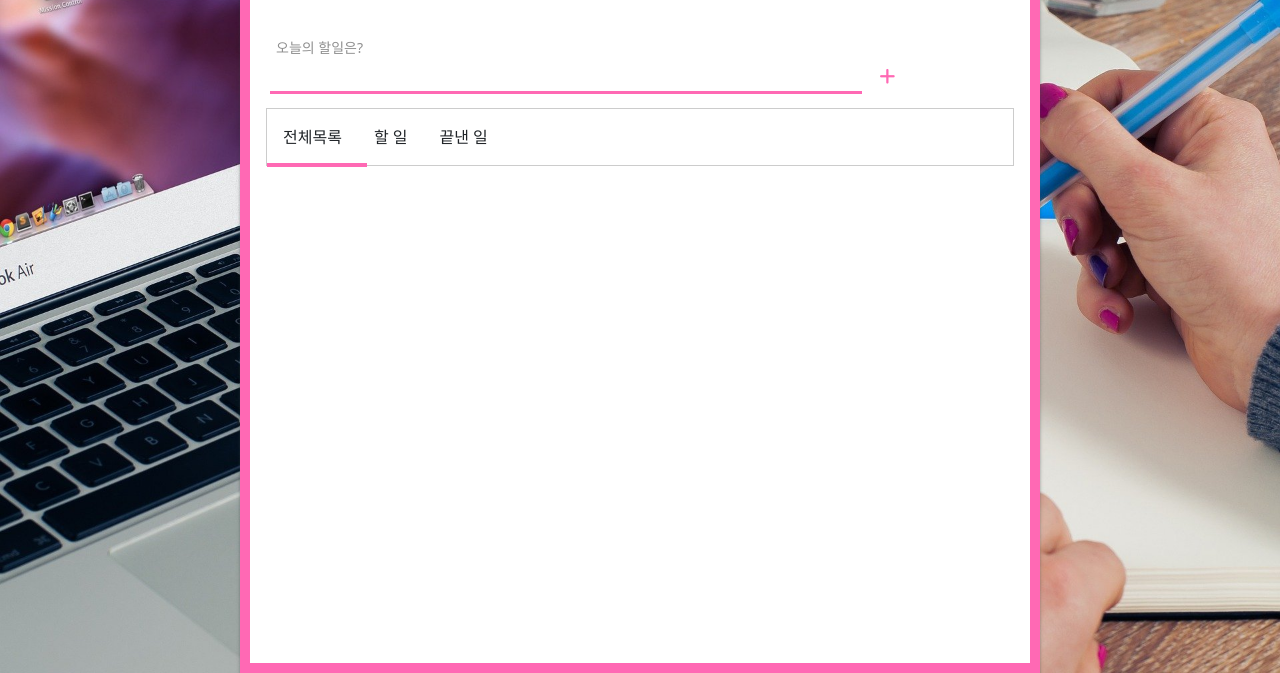
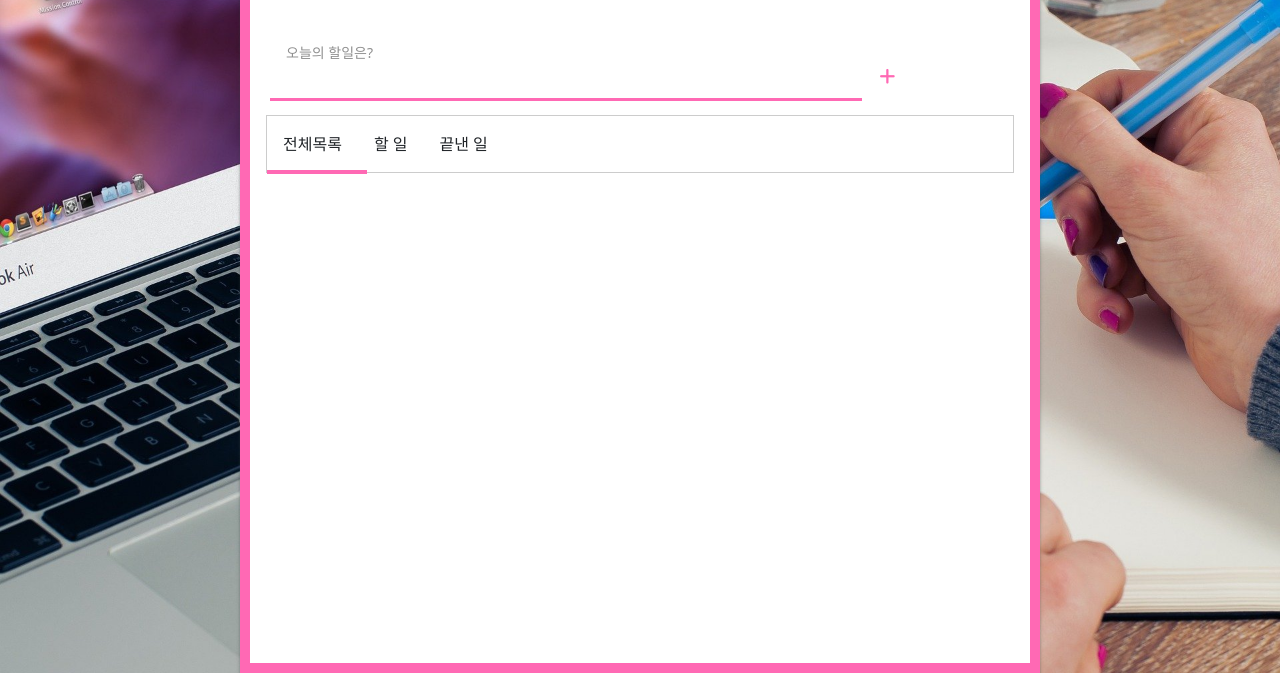
Before and after one commit to ddokkang-jun/myToDoList, a plain HTML site: page index.html in a window 1280 px wide. Shown: the part 127-800 px from the top of the page. Drawn offline with nearby package versions, Linux system fonts and the light colour scheme.

Commit message:
revise task input

```diff
--- a/index.html
+++ b/index.html
@@ -34,7 +34,6 @@
       </div>
     </div>
     <section class="input-area">
-      <div>
       <input type="text" class="task-input">
       <label for="task-label">
         <span>오늘의 할일은?</span>
@@ -42,7 +41,6 @@
       <button class="add-button">
         <i class="fas fa-plus"></i>
       </button>
-      </div>
     </section>
     <section class="task-area">
       <div class="task-tab">
--- a/style.css
+++ b/style.css
@@ -53,9 +53,10 @@ body {
   position: relative;
   padding: 4px;
   margin: 10px 0;
+
 }
 .task-input {
-  padding: 3px;
+  padding: 10px;
   width: 80%;
   height: 100%;
   border: 1px solid hotpink;
@@ -76,8 +77,8 @@ body {
   position: absolute;
   color: #8f8f8f;
   font-size: 14px;
-  top: 10px;
-  left: 10px;
+  top: 15px;
+  left: 20px;
   transition: top 0.2s ease, font-size 0.2s ease, color 0.2s ease;
 }
 .add-button {
```
Lines whose indentation alone changed are shown as unchanged.
